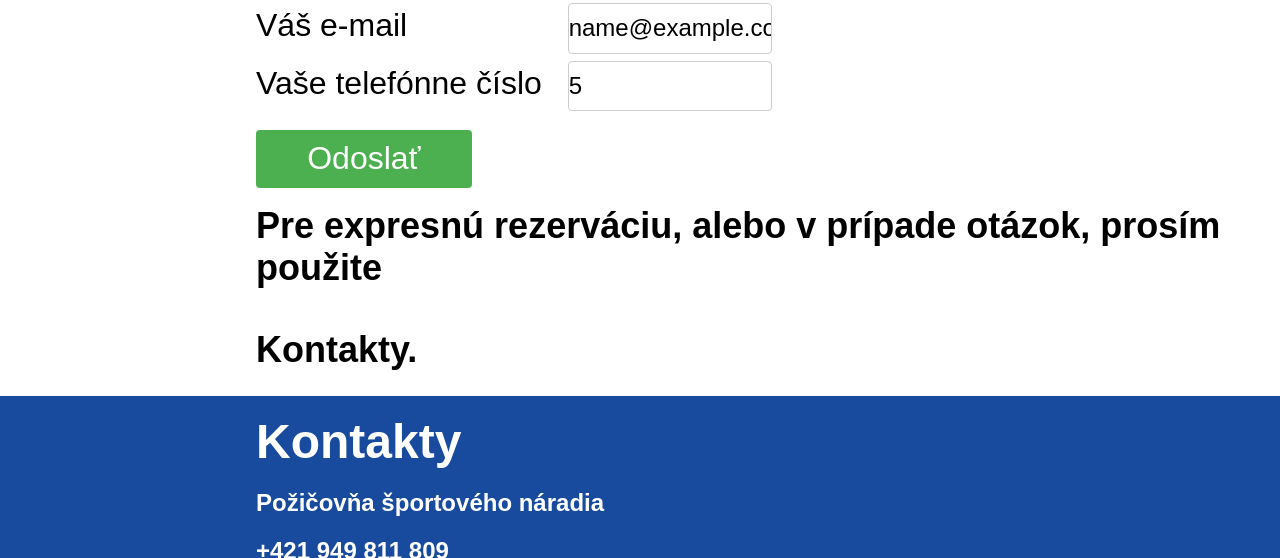
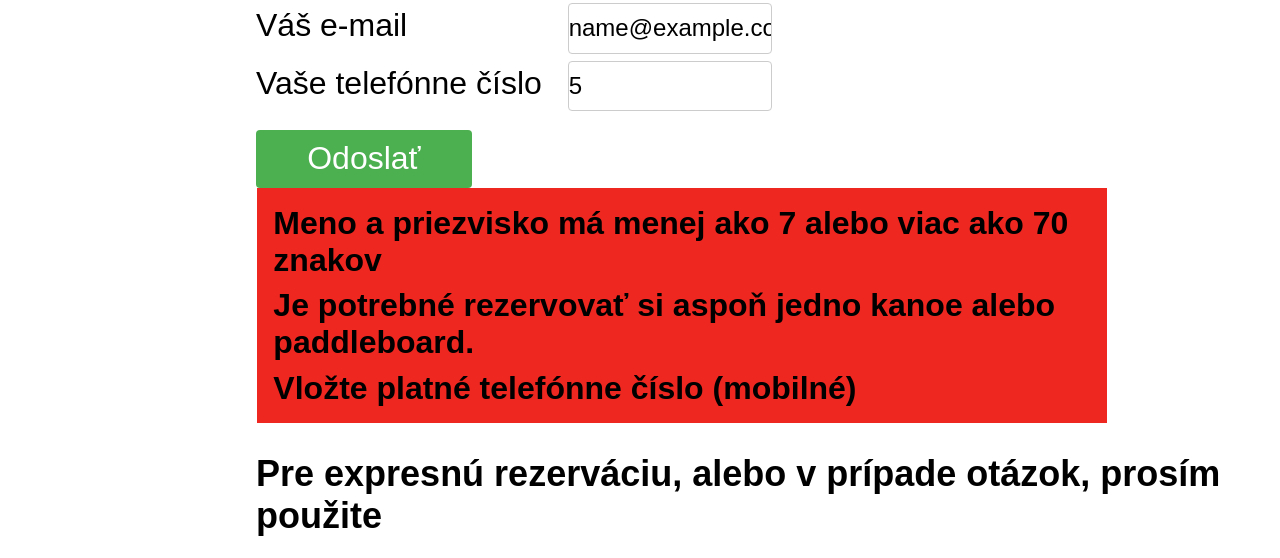
Before and after one commit to MatejDibala/splavujIpel, a plain HTML site: page index.html in a window 1280 px wide. Both pictures are taken after typing "Sample", "name@example.com", "5" into the empty fields and a click on the input "Odoslať". Shown: the part 2667-3225 px from the top of the page. Drawn offline with Linux system fonts and the light colour scheme; no server answers; a web font is replaced by a local one.

Commit message:
Reservation form improved to provide feedback on success / failure

```diff
--- a/index.html
+++ b/index.html
@@ -315,6 +315,9 @@
 				<br>
 			    <input type="submit" value="Odoslať">
 			</form>
+			<div id="form-response-message">
+
+			</div>
 			<br>
 			<br>
 			<br>
--- a/src/css/mainPage.css
+++ b/src/css/mainPage.css
@@ -259,6 +259,30 @@ input[type=text], input[type=email], input[type=number] {
     background-color: #12ee1a;
     color: white;
 
+  }
+
+  .reservation-response {
+    display: block;
+    padding: 1px;
+    height: 50px;
+    margin-right: 20%;
+    margin-top: 3%;
+
+  }
+
+  .reservation-response-failure {
+    background-color: rgb(238, 39, 32);
+    font-size: 2em;
+    padding: 2%;
+    width: 100%;
+  }
+
+
+  .reservation-response-success {
+    background-color: rgb(65, 233, 23);
+    font-size: 2em;
+    padding: 2%;
+    width: 40%;
   }
 
   .h2-dark {
--- a/src/js/mainPageJS.js
+++ b/src/js/mainPageJS.js
@@ -117,7 +117,12 @@ languages = {
     telefonne_cislo: 'Vaše telefónne číslo',
     expresna_rezervacia: 'Pre expresnú rezerváciu, alebo v prípade otázok, prosím použite',
     kontakty_2: 'Kontakty.',
-    pozicovna_sportoveho_naradia: 'Požičovňa športového náradia'
+    pozicovna_sportoveho_naradia: 'Požičovňa športového náradia',
+    uspesna_rezervacia: 'Ďakujeme za rezerváciu!',
+    first_reason: 'Meno a priezvisko má menej ako 7 alebo viac ako 70 znakov',
+    second_reason: 'Je potrebné rezervovať si aspoň jedno kanoe alebo paddleboard.',
+    third_reason: 'Nesprávny formát e-mailovej adresy.',
+    fourth_reason: 'Vložte platné telefónne číslo (mobilné)'
   },
   hu: {
     cennik: 'Buy Now'
@@ -172,11 +177,16 @@ languages = {
     telefonne_cislo: 'Your phone number',
     expresna_rezervacia: 'For express reservation or if you have any questions, please use ',
     kontakty_2: 'Contacts.',
-    pozicovna_sportoveho_naradia: 'Sport equipment rental'
+    pozicovna_sportoveho_naradia: 'Sport equipment rental',
+    uspesna_rezervacia: '',
+    first_reason: '',
+    second_reason: '',
+    third_reason: '',
+    fourth_reason: ''
   }
 };
 
-language = languages['sk']; // tady podle toho co si vybere v tom prepinaci
+let language = languages['sk']; // tady podle toho co si vybere v tom prepinaci
 
 for (const element of document.querySelectorAll('[data-language-key]')) {
   const translationKey = element.getAttribute('data-language-key');
@@ -184,6 +194,15 @@ for (const element of document.querySelectorAll('[data-language-key]')) {
 }
 
 function onFormSubmit(){
+
+  // FIRST the children from previous attempt are deleted
+  let oldResponseText = document.getElementById('form-response-message');
+  oldResponseText.innerHTML = '';
+
+  let formIsValid = 0;
+  let formIsInvalidReason = [];
+  let numberOfInvalidFields = 0;
+  formIsInvalidReason[numberOfInvalidFields] = '';
   const o ={
   MenoPriezvisko : document.getElementById('meno-priezvisko').value,
   pocetLudi:document.getElementById('pocet-ludi').value,
@@ -196,9 +215,36 @@ function onFormSubmit(){
   telefon:document.getElementById('telefonne-cislo').value,
   }
 
-  const params = new URLSearchParams(o).toString()
+  if (o.MenoPriezvisko.length <= 6 || o.MenoPriezvisko.length >= 70) {
+    //Meno a priezvisko má menej ako 7 alebo viac ako 70 znakov
+    formIsInvalidReason[numberOfInvalidFields] = 'first_reason';
+    formIsValid = 1;
+    numberOfInvalidFields += 1;
+    formIsInvalidReason[numberOfInvalidFields] = '';
+  }
 
-  //console.log(params)
+  if (o.pocetKanoe == 0 && o.pocetPaddleboardov == 0) {
+    //Je potrebné rezervovať si aspoň jedno kanoe alebo paddleboard.
+    formIsInvalidReason[numberOfInvalidFields] = 'second_reason';
+    numberOfInvalidFields += 1;
+    formIsInvalidReason[numberOfInvalidFields] = '';
+  }
+
+  if (!ValidateEmail(o.email)) {
+    //Nesprávny formát e-mailovej adresy.
+    formIsInvalidReason[numberOfInvalidFields] = 'third_reason'
+    numberOfInvalidFields += 1;
+    formIsInvalidReason[numberOfInvalidFields] = '';
+  }
+
+  if (o.telefon.length <=8 || o.telefon.toString().length >= 17) {
+    //Vložte platné telefónne číslo (mobilné)
+    formIsInvalidReason[numberOfInvalidFields] = 'fourth_reason';
+  }
+
+  if (formIsInvalidReason[0] == '' ) {
+    // reservation is a success
+    const params = new URLSearchParams(o).toString();
 
     var xhttp = new XMLHttpRequest();
     xhttp.onreadystatechange = function() {
@@ -210,6 +256,81 @@ function onFormSubmit(){
     xhttp.open("POST", "https://script.google.com/macros/s/AKfycbz3YTgnfCiAmqexj787aa9cbvR1bbpPrnhDdULy9Q/exec", true);
     xhttp.setRequestHeader('Content-type', 'application/x-www-form-urlencoded');
     xhttp.send(params);
+
+    const submitMessageSuccess = document.createElement('div');
+    submitMessageSuccess.className = 'reservation-response';
+    submitMessageSuccess.innerHTML = `
+      <div>
+        <h1 id="reservation-sucess" class="reservation-response-success" data-language-key="uspesna_rezervacia"></h1>
+      </div>
+    `
+    let reservationResponse = document.getElementById('form-response-message');
+    reservationResponse.appendChild(submitMessageSuccess);
+
+    reservationResponse.style.display = 'block';
+
+    let successMessageTranslated = document.getElementById('reservation-sucess');
+
+    let translationKey = successMessageTranslated.getAttribute('data-language-key');
+    successMessageTranslated.textContent = language[translationKey];
+
+
+    setTimeout(hideReservationResponse, 5000);
+  } else {
+    // display all the reasons why reservation did not get send
+    let iterator = 0;
+    while (formIsInvalidReason.length > iterator) {
+      if (formIsInvalidReason[iterator] == '') {
+        break;
+      }
+      let submitMessageFailure = document.createElement('div');
+      submitMessageFailure.className = 'reservation-response';
+      //
+      submitMessageFailure.innerHTML = `
+        <div>
+          <h1 class="reservation-response-failure" data-language-key="${formIsInvalidReason[iterator]}">${iterator + 1}. </h1>
+        </div>
+      `
+      document.getElementById('form-response-message').appendChild(submitMessageFailure);
+      iterator += 1;
+    }
+    let reservationResponse = document.getElementById('form-response-message');
+    reservationResponse.style.display = 'block';
+
+    for (const element of document.querySelectorAll('h1.reservation-response-failure')) {
+      const translationKey = element.getAttribute('data-language-key');
+      element.textContent = language[translationKey];
+    }
+
+    /*let failedMessageTranslated = document.getElementById('reservation-fail');
+
+    let translationKey = successMessageTranslated.getAttribute('data-language-key');
+    failedMessageTranslated.textContent = language[translationKey]; */
+
+  }
+  console.log(formIsInvalidReason);
+
+  function hideReservationResponse() {
+    let reservationResponse = document.getElementById('form-response-message');
+    reservationResponse.style.display = 'none';
+  }
+  /*
+  */
+
+
+ // This is copied from
+ // https://www.w3resource.com/javascript/form/email-validation.php
+ function ValidateEmail(mail)
+ {
+  if (/^\w+([\.-]?\w+)*@\w+([\.-]?\w+)*(\.\w{2,3})+$/.test(mail))
+   {
+     return (true)
+   }
+
+     return (false)
+ }
+
+
 }
 /*
 
```
Also changed, not shown: 1 other file. Lines whose indentation alone changed are shown as unchanged.
